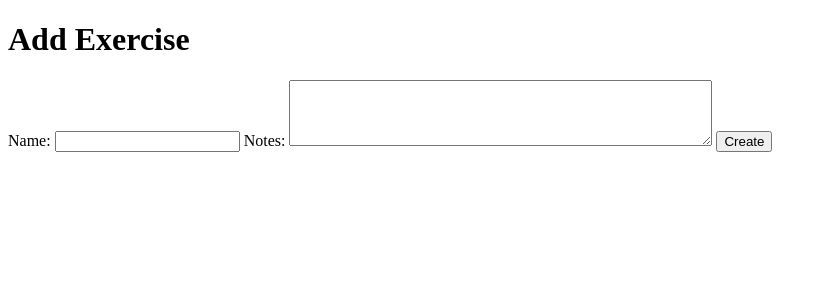
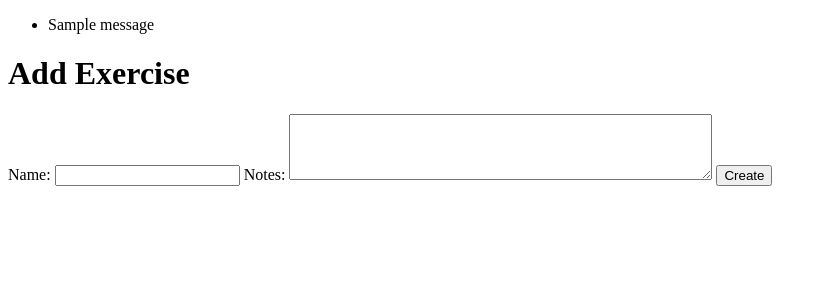
Before and after one commit to sininen-blue/workout-log, a Django app: page /exercise/create in a window 1280 px wide. Shown: the part 62-362 px from the top of the page, without its empty margins (0-827 px from the left). Run offline with Django 5.2, Linux system fonts and the light colour scheme; tables that the repository leaves empty hold one stand-in row (values such as "Sample post"); one stand-in notice (Sample message) is shown; some libraries are stand-ins or nearby versions.

Commit message:
templates: added messages

```diff
--- a/src/workout_log/templates/base.html
+++ b/src/workout_log/templates/base.html
@@ -24,6 +24,13 @@
             </ul>
         </nav>
         <main>
+            {% if messages %}
+                <ul>
+                    {% for message in messages %}
+                        <li {% if message.tags %}class="{{ message.tags }}"{% endif %}>{{ message }}</li>
+                    {% endfor %}
+                </ul>
+            {% endif %}
             {% block content %}{% endblock %}
         </main>
     </body>
```
